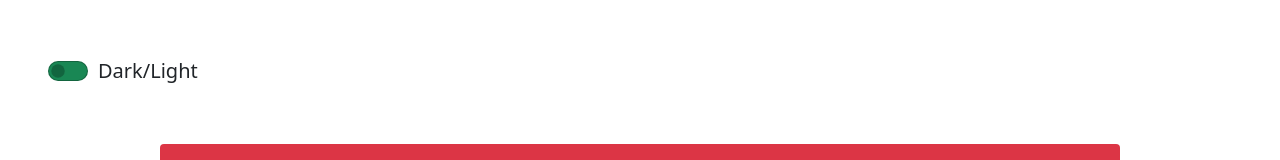
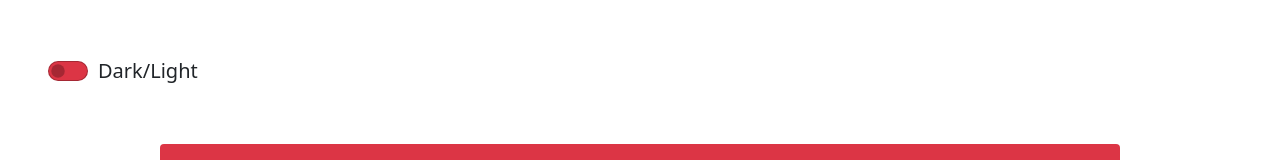
Before and after one commit to yhekim/Bootstrap_Team_Members_Page, a plain HTML site: page index.html in a window 1280 px wide. Shown: the top 160 px of the page. Drawn offline with nearby package versions, Linux system fonts and the light colour scheme.

Commit message:
index updated

```diff
--- a/index.html
+++ b/index.html
@@ -13,7 +13,7 @@
 <body>
     <div class="switchBtn p-5">
         <div class="form-check form-control-lg form-switch">
-            <input type="checkbox" class="form-check-input bg-success" id="switch" />
+            <input type="checkbox" class="form-check-input bg-danger" id="switch" />
             <label for="switch" class="form-check-label">Dark/Light</label>
         </div>
     </div>
@@ -27,7 +27,6 @@
             <p class="w-75">We are a group of people who together implement a software, a product, in some cases also a service. Let's meet with our team ! </p>
         </div>
     </div>
-
     <div class="container">
         <div class="row">
             <div class="col-md-6 col-lg-4 d-inline-flex mb-5 ">
```
